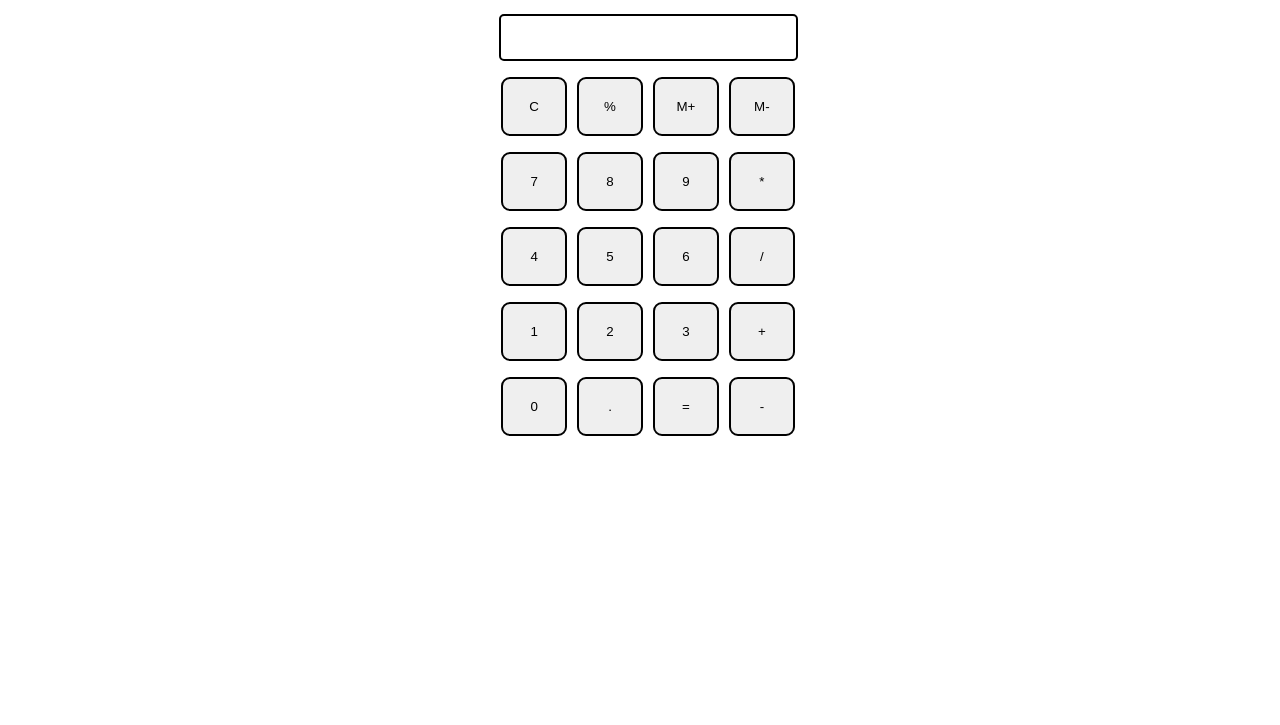
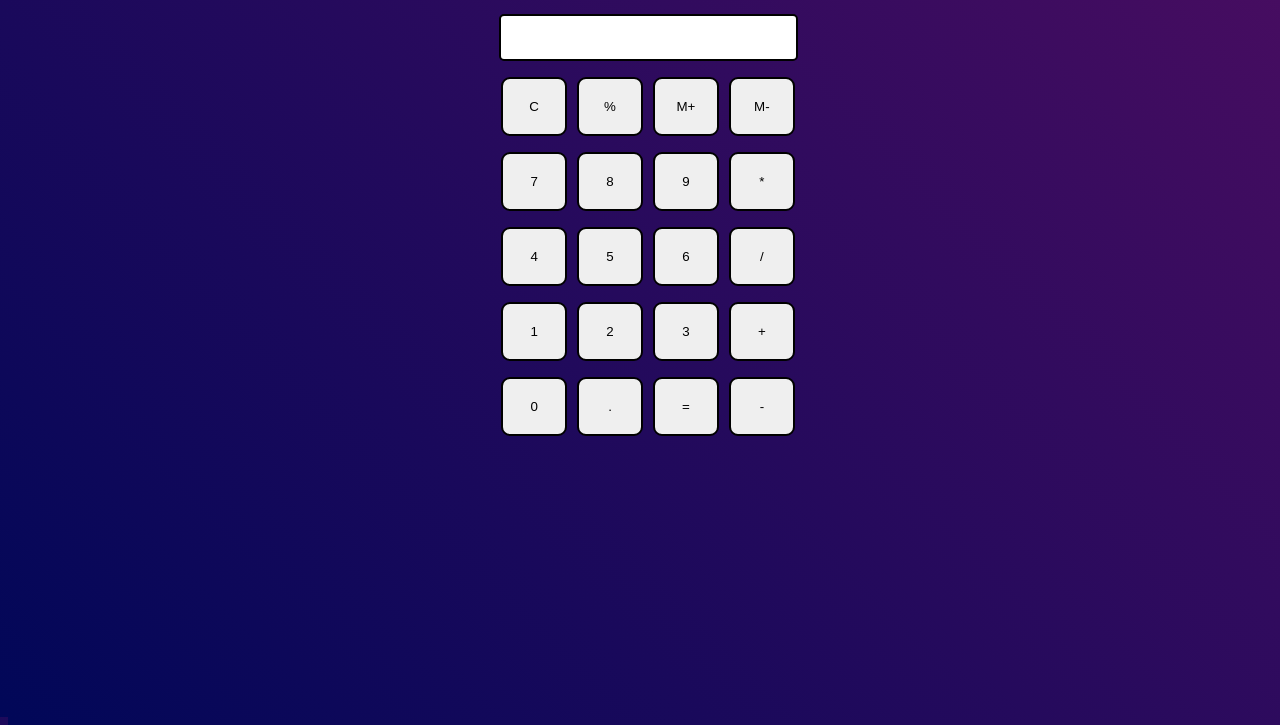
Before and after one commit to riturajtripathi139/JS-Calculator, a plain HTML site: page index.html in a window 1280 px wide. Shown: the part 83-808 px from the top of the page. Drawn offline with Linux system fonts and the light colour scheme.

Commit message:
Update style.css

```diff
--- a/assets/style.css
+++ b/assets/style.css
@@ -5,6 +5,7 @@ body {
   width: 100%;
   font-family: "Roboto", sans-serif;
   overflow-x: hidden;
+   background:  linear-gradient(45deg, #010758, #490d61);
 }
 
 .button {
```
